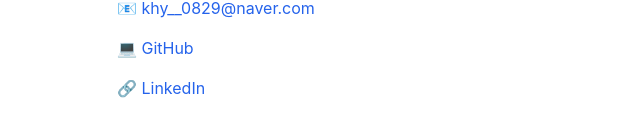
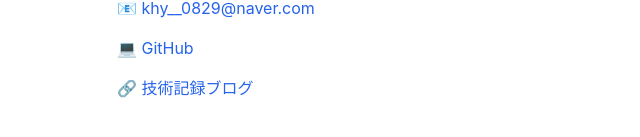
Before and after one commit to khyiao0829/Portfolio, a React (Create React App) app: page / in a window 1280 px wide. Shown: the part 3177-3314 px from the top of the page, without its empty margins (315-955 px from the left). Built offline with nearby package versions, Linux system fonts and the light colour scheme.

Commit message:
contact page 수정

```diff
--- a/src/components/About.js
+++ b/src/components/About.js
@@ -45,7 +45,7 @@ function About() {
               <span className="font-semibold">2019年 3月</span> - Sangmyung University ソフトウェア学科入学
             </li>
             <li>
-              <span className="font-semibold">2024年 2月</span> - 卒業
+              <span className="font-semibold">2024年 2月</span> - Sangmyung University ソフトウェア学科卒業
             </li>
           </ul>
         </div>
--- a/src/components/Contact.js
+++ b/src/components/Contact.js
@@ -18,8 +18,8 @@ function Contact() {
           </a>
         </li>
         <li>
-          <a href="https://www.linkedin.com/in/username/" target="_blank" className="text-blue-600 hover:underline">
-            🔗 LinkedIn
+          <a href="https://engineerkhy.tistory.com" target="_blank" className="text-blue-600 hover:underline">
+            🔗 技術記録ブログ
           </a>
         </li>
       </ul>
--- a/src/components/Project.jsx
+++ b/src/components/Project.jsx
@@ -1,4 +1,4 @@
-// src/components/Project.jsx
+
 import { Link } from 'react-router-dom';
 import projects from './ProjectData';
 
@@ -19,15 +19,14 @@ function Project() {
             <h3 className="text-xl font-semibold mb-2 text-gray-900">{proj.title}</h3>
             <p className="text-gray-700 text-sm mb-4">{proj.description}</p>
 
-            {/* 아이콘과 태그 표시 */}
             <div className="flex flex-wrap gap-2">
               {proj.tags.map((tag, idx) => (
                 <div
                   key={idx}
                   className="flex items-center gap-1 bg-gray-100 px-2 py-1 rounded"
                 >
-                  {tag.icon} {/* 아이콘 */}
-                  <span className="text-sm">{tag.name}</span> {/* 이름 */}
+                  {tag.icon}
+                  <span className="text-sm">{tag.name}</span>
                 </div>
               ))}
             </div>
```
